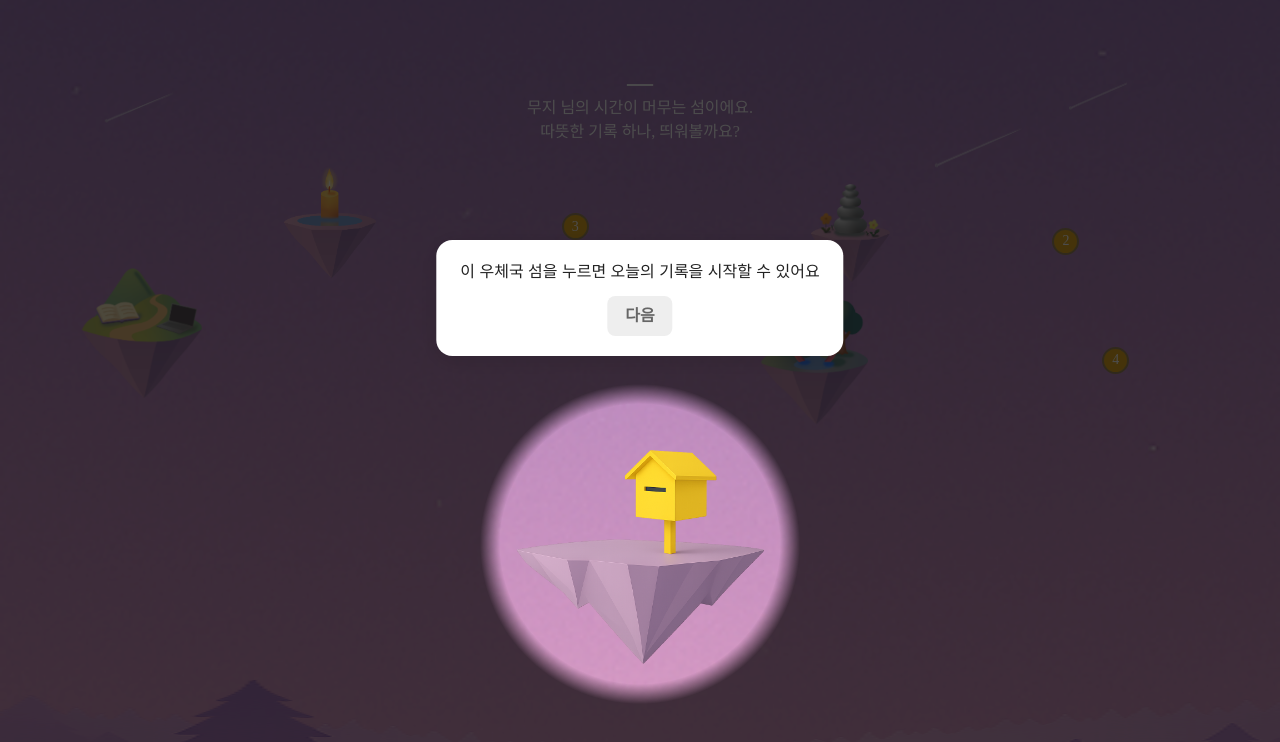
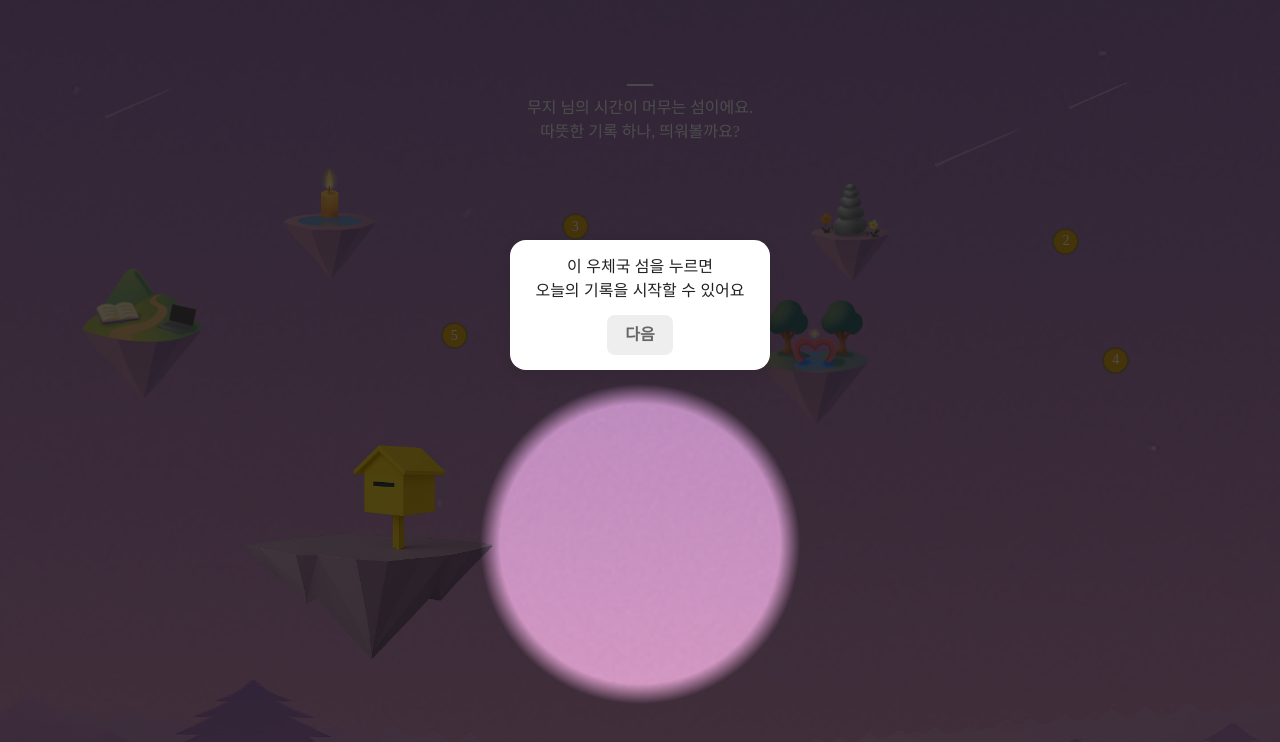
Before and after one commit to hyeinj/Ongi, a Next.js app in the folder frontend/: page / in a window 1280 px wide. Both pictures are taken after a click on the button "다시 보지 않기". Shown: the top 742 px of the page. Built offline with nearby package versions, Linux system fonts and the light colour scheme; a web font is replaced by a local one.

Commit message:
[frontend] 튜토리얼 마지막 단계 추가

```diff
--- a/frontend/src/app/_components/HomePage/TutorialOverlay.tsx
+++ b/frontend/src/app/_components/HomePage/TutorialOverlay.tsx
@@ -7,17 +7,17 @@ interface TutorialOverlayProps {
 
 const steps = [
   {
-    message: '이 우체국 섬을 누르면 오늘의 기록을 시작할 수 있어요',
+    message: '이 우체국 섬을 누르면 \n 오늘의 기록을 시작할 수 있어요',
     spotlight: { x: '50%', y: '68%', r: 150 },
     tooltip: { left: '50%', top: '30%' },
   },
   {
-    message: '오늘의 기록들은 이 섬들에 아카이빙되어 보여집니다.',
+    message: '오늘의 기록들은 이 섬들에 \n 아카이빙되어 보여집니다.',
     spotlight: { x: '50%', y: '35%', r: 180 },
     tooltip: { left: '50%', top: '60%' },
   },
   {
-    message: '오늘, 나의 감정에 귀 기울인 이야기라면 "자아의 섬"에 저장돼요',
+    message: '오늘, 나의 감정에 귀 기울인 \n 이야기라면 "자아의 섬"에 저장돼요',
     spotlight: { x: '35%', y: '27%', r: 85 },
     tooltip: { left: '35%', top: '40%' },
   },
@@ -27,7 +27,7 @@ const steps = [
     tooltip: { left: '35%', top: '52%' },
   },
   {
-    message: "하루의 루틴 속에서 있었던 소소한 순간들은 ‘루틴의 섬’으로 모여요",
+    message: "하루의 루틴 속에서 있었던 소소한 \n 순간들은 ‘루틴의 섬’으로 모여요",
     spotlight: { x: '73%', y: '29%', r: 63 },
     tooltip: { left: '65%', top: '38%' },
   },
@@ -35,6 +35,11 @@ const steps = [
     message: "누군가와의 관계에서 느낀 감정들은 ‘관계의 섬’으로 흘러가요.",
     spotlight: { x: '73%', y: '44%', r: 79 },
     tooltip: { left: '65%', top: '55%' },
+  },
+  {
+    message: "자 이제 온기섬을 눌러서 \n 오늘 하루를 기록해보세요 ☺️",
+    spotlight: { x: '50%', y: '68%', r: 150 },
+    tooltip: { left: '50%', top: '30%' },
   },
 ];
 
@@ -55,7 +60,7 @@ export default function TutorialOverlay({ onFinish }: TutorialOverlayProps) {
       <div className="tutorial-tooltip" style={{ left, top, transform: 'translate(-50%, 0)' }}>
         <p>{steps[step].message}</p>
         <button onClick={() => step < steps.length - 1 ? setStep(step + 1) : onFinish()}>
-          {step < steps.length - 1 ? '다음' : '확인'}
+          {step < steps.length - 1 ? '다음' : '튜토리얼 닫기'}
         </button>
       </div>
     </div>
--- a/frontend/src/styles/HomePage.css
+++ b/frontend/src/styles/HomePage.css
@@ -73,19 +73,17 @@
 .home-page .postoffice {
   height: 285px;
   position: absolute;
-  left: 50%;
+  left: 19%;
   top: 54.62%;
   width: 251px;
   z-index: 1;
   transition: none;
-  cursor: pointer;
-  transform: translateX(-50%);
   filter: none;
-  animation: none;
+  animation: float 3s ease-in-out infinite;
 }
 
 .home-page .postoffice:active {
-  animation: none;
+  animation: glow 1.5s ease-in-out infinite;
 }
 
 /* 물결 효과를 위한 가상 요소 */
@@ -121,6 +119,24 @@
   }
 }
 
+@keyframes bounce {
+  0%, 100% {
+    transform: translate(-50%, 0);
+  }
+  50% {
+    transform: translate(-50%, -10px);
+  }
+}
+
+@keyframes glow {
+  0%, 100% {
+    filter: brightness(1);
+  }
+  50% {
+    filter: brightness(1.3);
+  }
+}
+
 @keyframes spin {
   0% {
     transform: rotate(0deg);
@@ -131,14 +147,11 @@
 }
 
 @keyframes float {
-  0% {
-    transform: translateY(0px) rotate(0deg);
+  0%, 100% {
+    transform: translateY(0);
   }
   50% {
-    transform: translateY(-6px) rotate(2deg);
-  }
-  100% {
-    transform: translateY(0px) rotate(0deg);
+    transform: translateY(-15px);
   }
 }
 
--- a/frontend/src/styles/TutorialOverlay.css
+++ b/frontend/src/styles/TutorialOverlay.css
@@ -22,11 +22,12 @@
   background: #fff;
   color: #222;
   border-radius: 16px;
-  padding: 20px 24px;
+  padding: 15px 15px;
   box-shadow: 0 4px 24px #0002;
-  min-width: 280px;
+  min-width: 260px;
   text-align: center;
   z-index: 10000;
+  white-space: pre-line;
 }
 
 .tutorial-tooltip button {
```
